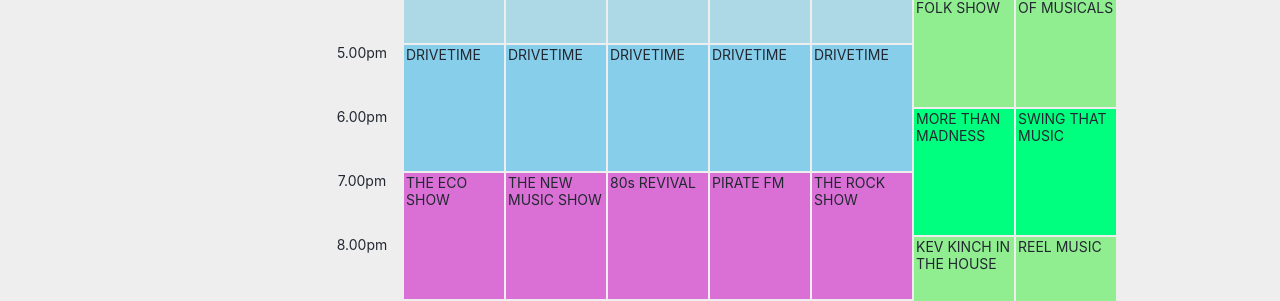
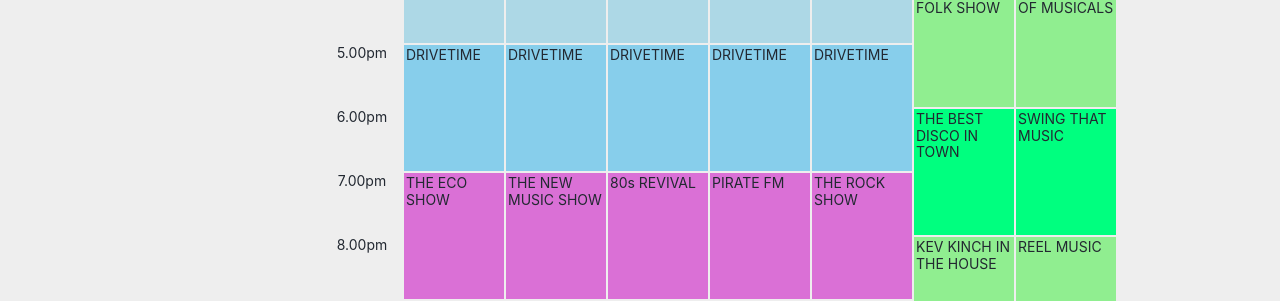
Before and after one commit to marlowfm/marlowfm.github.io, a Jekyll site: the page built from _pages/schedule.html, in a window 1280 px wide. Shown: the part 889-1190 px from the top of the page. Built offline with Jekyll 4.4.1, drawn with Linux system fonts in a browser that asks for light colours; cached includes are drawn as plain includes; nearby versions of some CDN libraries.

Commit message:
Update schedule

```diff
--- a/_pages/schedule.html
+++ b/_pages/schedule.html
@@ -49,10 +49,10 @@ sidebar:
 			". ag6 ag7 ag8 ag9 agx wfs som"
 			"t1700 drv1 drv2 drv3 drv4 drv5 wfs som"
 			". drv1 drv2 drv3 drv4 drv5 wfs som"
-			"t1800 drv1 drv2 drv3 drv4 drv5 mtm stm"
-			". drv1 drv2 drv3 drv4 drv5 mtm stm"
-			"t1900 eco nms r80 pfm rck mtm stm"
-			". eco nms r80 pfm rck mtm stm"
+			"t1800 drv1 drv2 drv3 drv4 drv5 bdt stm"
+			". drv1 drv2 drv3 drv4 drv5 bdt stm"
+			"t1900 eco nms r80 pfm rck bdt stm"
+			". eco nms r80 pfm rck bdt stm"
 			"t2000 eco nms r80 pfm rck kev ree"
 			". eco nms r80 pfm rck kev ree"
 			"t2100 dms fmt bab sfs rem kev ree"
@@ -533,8 +533,8 @@ sidebar:
 		color: inherit;
 	}
 
-	.mtm {
-		grid-area: mtm;
+	.bdt {
+		grid-area: bdt;
 		padding: 2px;
 		background-color: var(--background-weekend-dark);
 		color: inherit;
@@ -800,7 +800,7 @@ sidebar:
 	<a class="drv3" href="/programmes/drivetime/">DRIVETIME</a>
 	<a class="drv4" href="/programmes/drivetime/">DRIVETIME</a>
 	<a class="drv5" href="/programmes/drivetime/">DRIVETIME</a>
-	<a class="mtm" href="/programmes/more-than-madness/">MORE THAN MADNESS</a>
+	<a class="bdt" href="/programmes/vinyl-countdown/">THE BEST DISCO IN TOWN</a>
 	<a class="stm" href="/programmes/swing-that-music/">SWING THAT MUSIC</a>
 	<a class="eco" href="/programmes/eco-show/">THE ECO SHOW</a>
 	<a class="dms" href="/programmes/dance-music-show/">THE DANCE MUSIC SHOW</a>
--- a/shows.js
+++ b/shows.js
@@ -8,6 +8,7 @@ export const progURLs = {
 	AG9: "/programmes/afternoon-gold-90s/",
 	ACZ: "/programmes/americanza/",
 	BAB: "/programmes/beats-and-bants",
+	BDT: "/programmes/vinyl-countdown/",
 	BOP: "/programmes/boppin-with-beth/",
 	BRK: "/programmes/breakfast/",
 	ZBS: "/programmes/business-show/",
```
Also changed, not shown: _data/presenters.yml (+2 -10 lines), _programmes/vinyl-countdown.md (+1 -1 lines).
